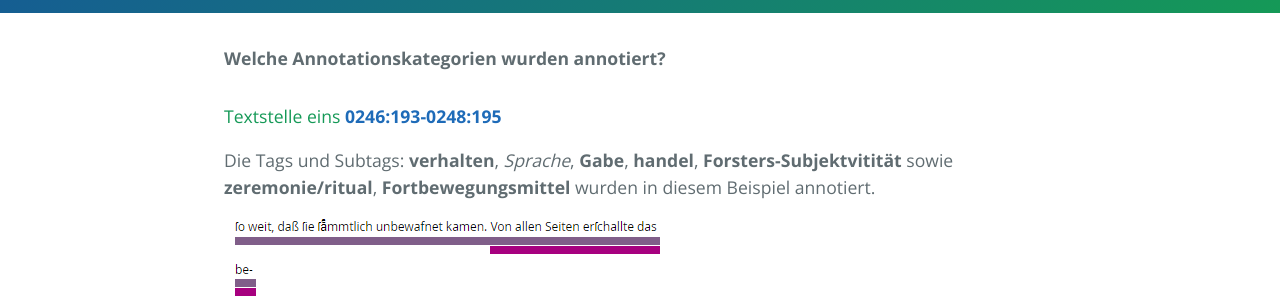
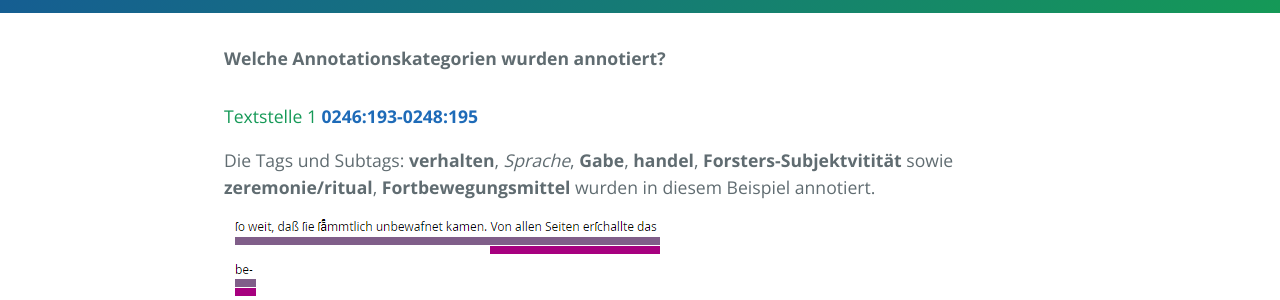
Before and after one commit to ethno-annotation/ethno-annotation.github.io, a Jekyll site: the page built from _posts/2023-09-30-annotationsbeispiel.markdown, in a window 1280 px wide and 1400 px high. Shown: the part 257-557 px from the top of the window. Built offline with Jekyll 4.4.1, drawn with Linux system fonts in a browser that asks for light colours; some of the changed text lies outside the part shown.

Commit message:
Inhalt change

```diff
--- a/_posts/2023-09-30-annotationsbeispiel.markdown
+++ b/_posts/2023-09-30-annotationsbeispiel.markdown
@@ -8,7 +8,7 @@ image:
 
 **Welche Annotationskategorien wurden annotiert?**
 
-#### Textstelle eins **[0246:193-0248:195](https://www.deutschestextarchiv.de/book/view/forster_reise01_1778?p=246)**
+#### Textstelle 1 **[0246:193-0248:195](https://www.deutschestextarchiv.de/book/view/forster_reise01_1778?p=246)**
 
 Die Tags und Subtags: **verhalten**, *Sprache*, **Gabe**, **handel**, **Forsters-Subjektvitität** sowie **zeremonie/ritual**, **Fortbewegungsmittel** wurden in diesem Beispiel annotiert.
 
--- a/_posts/2023-10-01-ergebnissel.markdown
+++ b/_posts/2023-10-01-ergebnissel.markdown
@@ -47,7 +47,8 @@ Tags | Annotationen |
 
 ![Tagset](/TagPathliste.png "Tags")
 
-    ##### Screenshot aus der Benutzeroberfläche von Catma (Gius 2023)
+
+#### Screenshot aus der Benutzeroberfläche von Catma (Gius 2023)
 
 
 ## 3. Die inhaltliche Analyse
```
Also changed, not shown: other parts of _posts/2023-09-30-annotationsbeispiel.markdown (+4 -1 lines), 2 other files.
